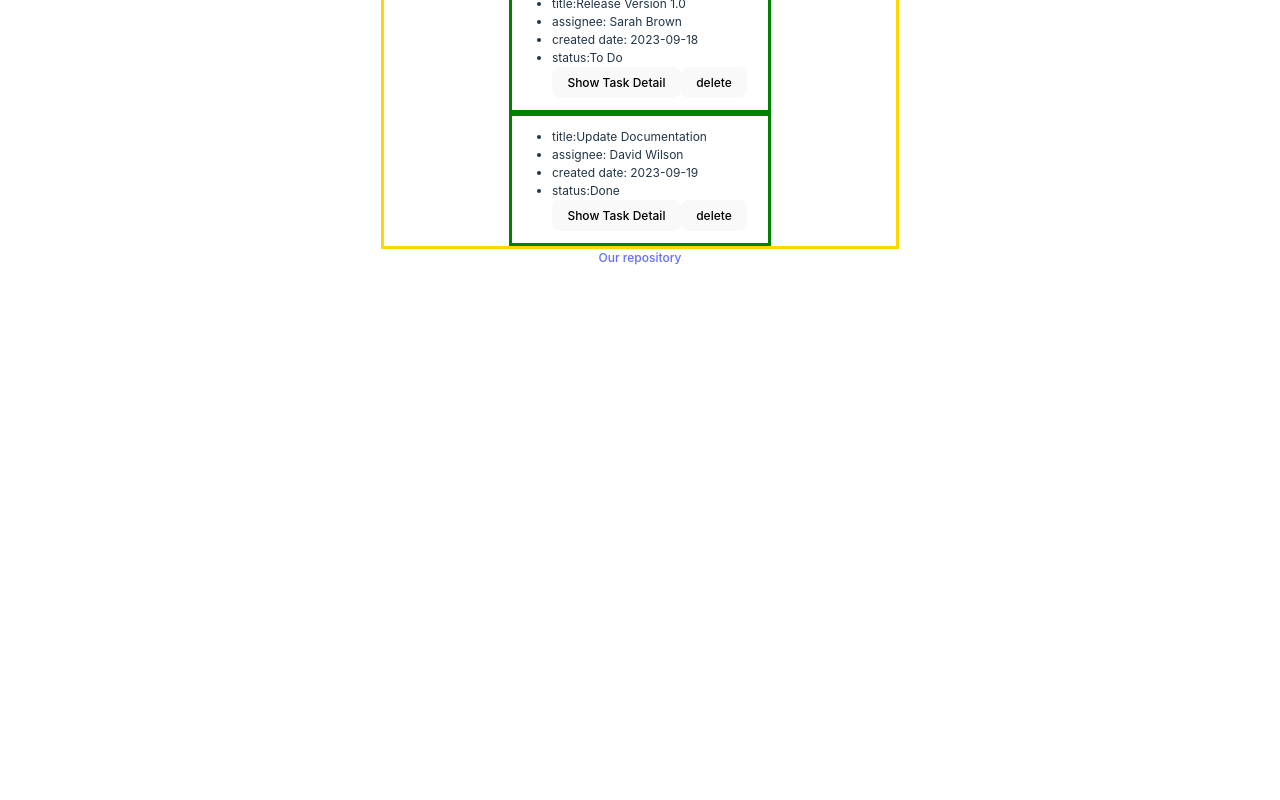
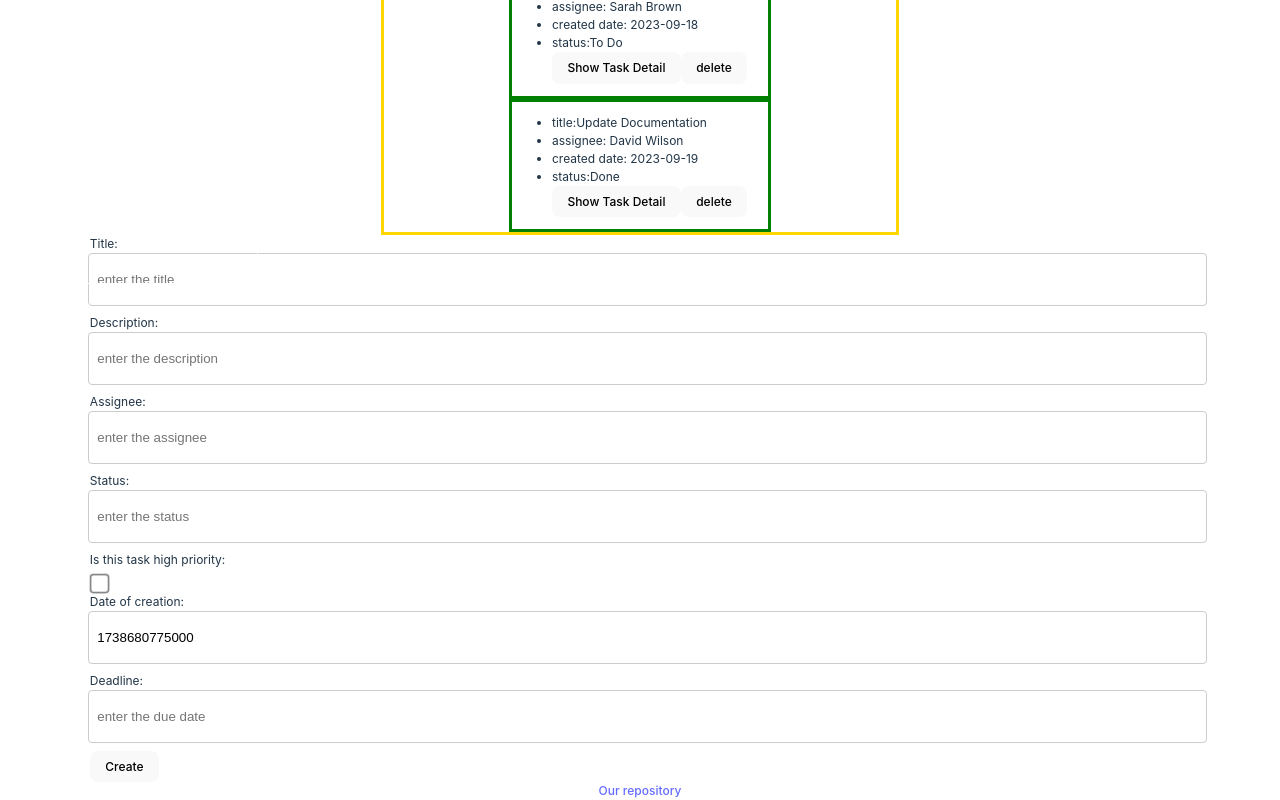
Before and after one commit to aoge2716/Kanban-Board-App, a React (Vite) app in the folder kanBan/: page / in a window 1280 px wide. Shown: the part 518-1318 px from the top of the page. Before the commit the page ends 800 px from the top, so only its background shows below. Built offline with nearby package versions, Linux system fonts and the light colour scheme.

Commit message:
Started to implement the task adding function.

```diff
--- /dev/null
+++ b/kanBan/src/component/AddNewTask.jsx
@@ -0,0 +1,104 @@
+import { useState } from "react";
+
+export default function AddNewTask({ setNewTask }) {
+  const [title, setTitle] = useState("");
+  const [description, setDescription] = useState("");
+  const [assignee, setAssignee] = useState("");
+  const [status, setStatus] = useState("");
+  const [priority, setPriority] = useState(false);
+  const [createdDate, setCreatedDate] = useState(Date.now());
+  const [dueDate, setDueDate] = useState("");
+
+  const handleSubmit = (e) => {
+    e.preventDefault();
+
+    const newTask = {
+      id: Date.now(),
+      title,
+      description,
+      assignee,
+      status,
+      priority,
+      createdDate,
+      dueDate,
+    };
+
+    setNewTask((prevTasks) => [...prevTasks, newTask]);
+    setTitle("");
+    setDescription("");
+    setAssignee("");
+    setStatus("");
+    setPriority(false);
+    setCreatedDate(Date.now());
+    setDueDate("");
+  };
+
+  return (
+    <form onSubmit={handleSubmit}>
+      <label>
+        Title:
+        <input
+          type="text"
+          value={title}
+          onChange={(e) => setTitle(e.target.value)}
+          placeholder="enter the title"
+        />
+      </label>
+      <label>
+        Description:
+        <input
+          type="text"
+          value={description}
+          onChange={(e) => setDescription(e.target.value)}
+          placeholder="enter the description"
+        />
+      </label>
+      <label>
+        Assignee:
+        <input
+          type="text"
+          value={assignee}
+          onChange={(e) => setAssignee(e.target.value)}
+          placeholder="enter the assignee"
+        />
+      </label>
+      <label>
+        Status:
+        <input
+          type="text"
+          value={status}
+          onChange={(e) => setStatus(e.target.value)}
+          placeholder="enter the status"
+        />
+      </label>
+      <label>
+        Is this task high priority:
+        <input
+          type="checkbox"
+          checked={priority}
+          onChange={(e) => setPriority(e.target.checked)}
+        />
+      </label>
+      <label>
+        Date of creation:
+        <input
+          type="number"
+          value={createdDate}
+          onChange={(e) => setCreatedDate(e.target.value)}
+          placeholder="enter the date of creation"
+        />
+      </label>
+      <label>
+        Deadline:
+        <input
+          type="number"
+          value={dueDate}
+          onChange={(e) => setDueDate(e.target.value)}
+          placeholder="enter the due date"
+        />
+      </label>
+
+      <button>Create</button>
+    </form>
+  );
+}
--- a/kanBan/src/component/Home.jsx
+++ b/kanBan/src/component/Home.jsx
@@ -8,38 +8,38 @@ import AboutPage from "./AboutPage.jsx"
 import { useState } from "react"
 import {Routes, Route} from "react-router-dom"
 import tasksArr from "../assets/json/ItemsList.json"
-
-
-
-export default function Home(){
-    const[tasksToDisplay, setTasksToDisplay] = useState(tasksArr);
-
-    const removeTask = (taskId)=>{
-        const newTasks = tasksToDisplay.filter((el)=>{
-            return el.id !== taskId;
-        })
-        setTasksToDisplay(newTasks);
-    }
-
-    return(
-        <div id="home">
-
-
-        <Sidebar/>
-        <Navbar/>
-
-        <Routes>
-            <Route path="/" element={<Task taskArr={tasksToDisplay} callbackRemoveTask={removeTask}/>}/>
-            <Route path="/tasks/:taskId" element={<TaskDetail taskArr={tasksToDisplay}/>}/>
-            <Route path="*" element={<ErrorPage />} />
-            <Route path="/AboutPage" element={<AboutPage />} />
-        </Routes>
+import AddNewTask from "./AddNewTask.jsx"
 
 
 
 
 
-        <Footer/>
-        </div>
-    )
-}
+export default function Home() {
+    const [tasksToDisplay, setTasksToDisplay] = useState(tasksArr);
+
+    const removeTask = (taskId) => {
+      const newTasks = tasksToDisplay.filter((el) => el.id !== taskId);
+      setTasksToDisplay(newTasks);
+    };
+
+    return (
+      <div id="home">
+        <Sidebar />
+        <Navbar />
+        <Routes>
+          <Route
+            path="/"
+            element={
+              <Task taskArr={tasksToDisplay} callbackRemoveTask={removeTask} />
+            }
+          />
+          <Route path="/tasks/:taskId" element={<TaskDetail taskArr={tasksToDisplay} />} />
+          <Route path="*" element={<ErrorPage />} />
+          <Route path="/AboutPage" element={<AboutPage />} />
+        </Routes>
+
+        <AddNewTask setNewTask={setTasksToDisplay} />
+        <Footer />
+      </div>
+    );
+  }
--- a/kanBan/src/component/Task.jsx
+++ b/kanBan/src/component/Task.jsx
@@ -1,5 +1,6 @@
 import "./Task.css"
 import { Link } from "react-router-dom";
+
 
 export default function Task(props){
 
@@ -8,10 +9,9 @@ export default function Task(props){
             <h1>Home Page</h1>
             {props.taskArr.map(element => {
                 return(
+
                     <div className="task" key={element.id}>
-
                             <ul>
-                                {/* <TaskDetail List= {element}/> */}
                                 <li>title:{element.title}</li>
                                 <li>assignee: {element.assignee}</li>
                                 <li>created date: {element.createdDate}</li>
--- a/kanBan/src/index.css
+++ b/kanBan/src/index.css
@@ -107,3 +107,36 @@ button:focus-visible {
     background-color: #f9f9f9;
   }
 }
+form span {
+  position: absolute;
+  top: 0;
+  left: 0;
+  padding-top: 10px;
+  width: 100%;
+  font-size: 1.2rem;
+  font-weight: 600;
+}
+
+input[type="text"],
+input[type="email"],
+input[type="tel"],
+input[type="url"],
+select,
+input[type="number"] {
+  width: 100%;
+  height: 35px;
+  padding: 0.5rem;
+  border: 1px solid #ccc;
+  border-radius: 0.25rem;
+  margin-bottom: 0.5rem;
+  margin-left: -0.1rem;
+}
+
+input[type="checkbox"] {
+  border: 1px solid #ccc;
+  border-radius: 0.25rem;
+  margin-top: 0.5rem;
+  margin-left: 0.2rem;
+  display: block;
+  transform: scale(1.5)
+}
```
